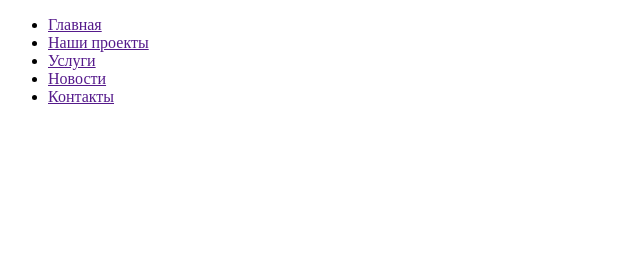
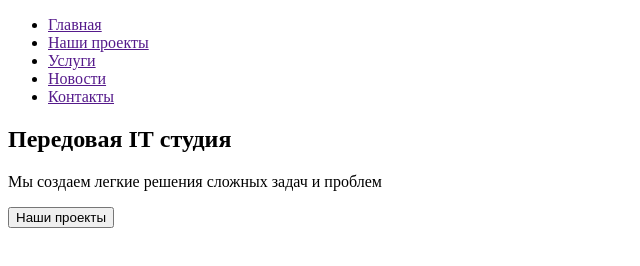
Before and after one commit to riko1212/blend-54-1, a plain HTML site: page index.html in a window 1280 px wide. Shown: the whole page, without its empty margins (0-640 px from the left). Drawn offline with Linux system fonts and the light colour scheme.

Commit message:
add herro

```diff
--- a/index.html
+++ b/index.html
@@ -19,5 +19,13 @@
 
     </nav>
   </header>
+  <main>
+    <section>
+      <h1>Передовая ІТ студия</h1>
+      <p>Мы создаем легкие решения
+      сложных задач и проблем</p>
+      <button type="button">Наши проекты</button>
+    </section>
+  </main>
 </body>
 </html>
```
